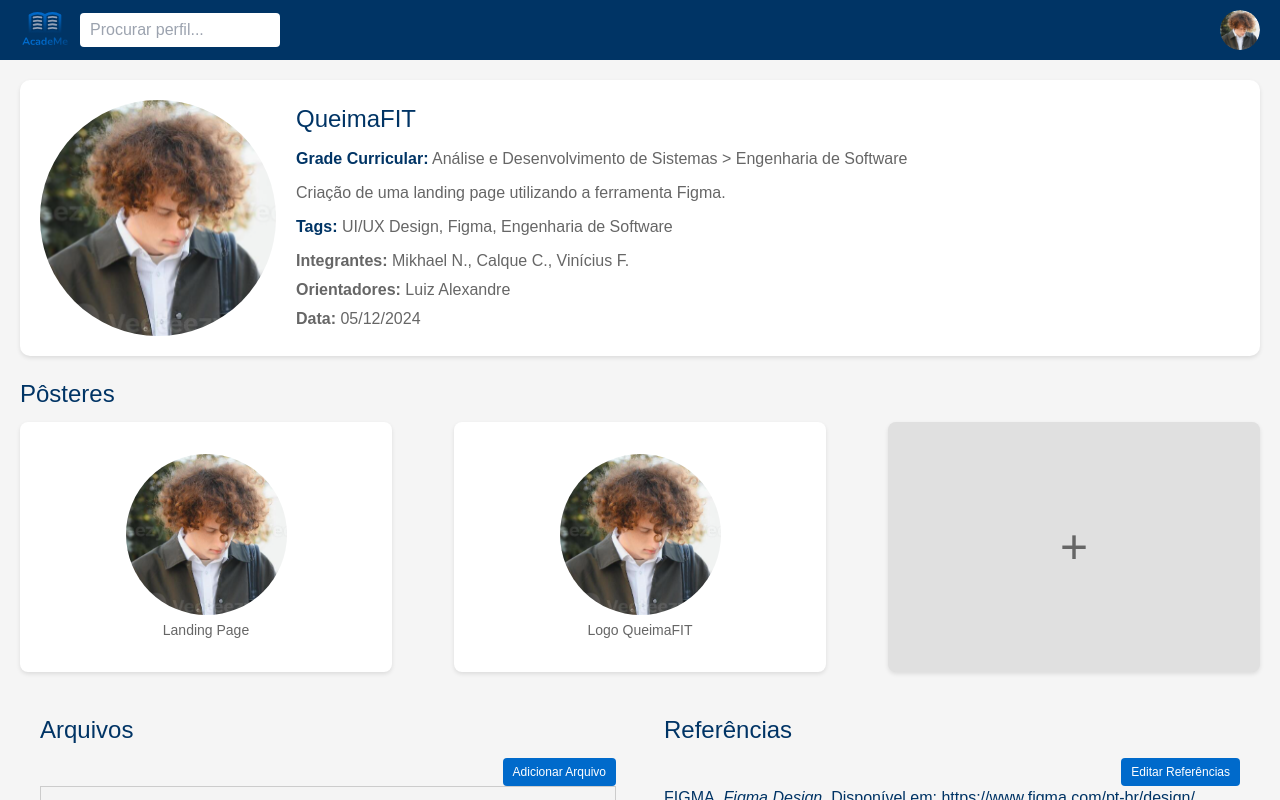
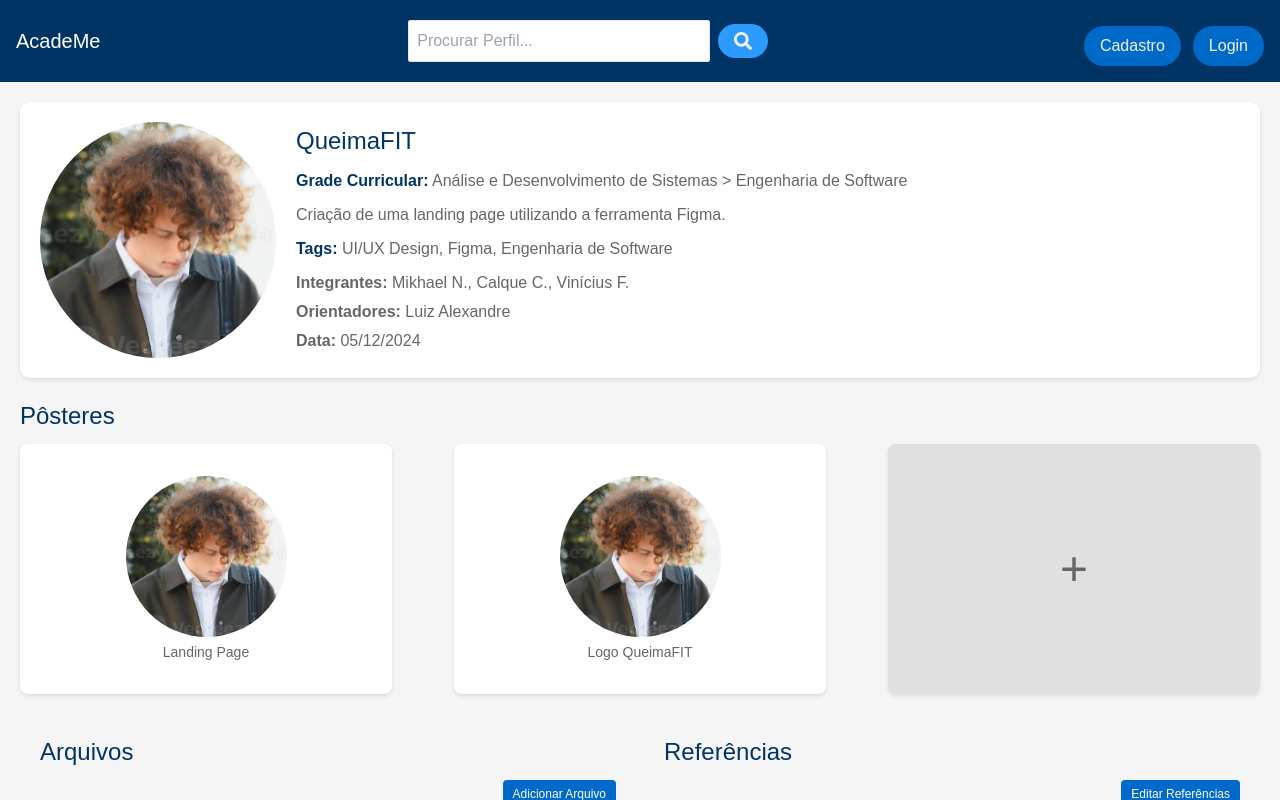
Before and after one commit to lucasmmps/AcadeMe, a React (Create React App) app: page /upload in a window 1280 px wide. Shown: the top 800 px of the page. Built offline with nearby package versions, Linux system fonts and the light colour scheme.

Commit message:
Mudanças em Geral

```diff
--- a/src/components/Navbar.tsx
+++ b/src/components/Navbar.tsx
@@ -1,25 +1,38 @@
 import React from 'react';
-import '../index.css'
-import '../index'
+import { Link } from 'react-router-dom'; // Importando Link do React Router
+import '../index.css';
+import '../index';
 import { TextBar } from './TextBar';
 import { Button } from './Button';
+import { FaSearch } from 'react-icons/fa'; // Importando o ícone de busca
 
 const Navbar: React.FC = () => {
+  const handleSearch = () => {
+    // Lógica para realizar a busca
+    console.log('Buscando...');
+  };
+
   return (
     <nav className="flex justify-between items-center p-4 bg-darkBlue text-white">
-      <div className="text-xl">AcadeMe</div>
+      <Link to="/" className="text-xl">AcadeMe</Link> {/* Link para a página inicial */}
 
-      <TextBar placeholder='Procurar Perfil...' iconRight='search' />
+      <div className="flex items-center"> {/* Contêiner flexível para a barra de pesquisa e o botão */}
+        <TextBar placeholder='Procurar Perfil...' style={{ width: '300px' }} /> {/* Aumentando a largura */}
+        <button
+          onClick={handleSearch}
+          className="ml-2 bg-lightBlue text-softWhite rounded-full px-4 py-2 hover:bg-darkBlue transition duration-300 flex items-center"
+        >
+          <FaSearch className="text-lg" /> {/* Ícone de busca */}
+        </button>
+      </div>
 
-      {/*<input
-        type="text"
-        className="p-2 rounded border-none"
-        placeholder="Procurar perfil..."
-      />*/}
-
-      <div>
-        <Button shape='pill' buttonStyle='light' className="ml-2 px-4 py-2 bg-lightBlue text-softWhite">Cadastro</Button>
-        <Button shape='pill' buttonStyle='light' className="ml-2 px-4 py-2 bg-lightBlue rounded text-softWhite">Login</Button>
+      <div className='button-container flex gap-1'>
+        <Link to="/signup"> {/* Link para a página de Cadastro */}
+          <Button shape='pill' buttonStyle='default' className="ml-2 px-4 py-2 text-softWhite">Cadastro</Button>
+        </Link>
+        <Link to="/login"> {/* Link para a página de Login */}
+          <Button shape='pill' buttonStyle='light' className="ml-2 px-4 py-2 text-softWhite">Login</Button>
+        </Link>
       </div>
     </nav>
   );
--- a/src/components/TextBar.tsx
+++ b/src/components/TextBar.tsx
@@ -10,6 +10,8 @@
   FaSearch as search,
   FaPlus as add,
 } from 'react-icons/fa'; // Importando os ícones com apelidos
+
+
 
 // Mapeando os apelidos dos ícones
 const iconMap = {
@@ -52,6 +54,8 @@
     },
   }
 );
+
+
 
 // Definindo as variantes de estilo para o label usando cva
 const labelVariants = cva(
--- a/src/pages/Home.tsx
+++ b/src/pages/Home.tsx
@@ -74,7 +74,7 @@
                         <h1 className='search-title text-[#006ACB] text-[40px] mb-[44px]'>O que é o AcadeMe?</h1>
                         <p className='about-search text-[#006ACB] text-[26px] mb-[44px]'>
                         Com o AcadeMe o aluno é capaz de destacar toda a
-                        sua trajetória acadêmica trazendo vizibilidade para
+                        sua trajetória acadêmica trazendo visibilidade para
                         todas atividades feitas na faculdade e credibilidade
                         para seus conhecimentos.
                         </p>
--- a/src/pages/Login.tsx
+++ b/src/pages/Login.tsx
@@ -1,13 +1,12 @@
-// Login Page
-
 import { useRef } from 'react';
 import { Button } from '../components/Button';
 import { TextBar } from '../components/TextBar';
 import logo from '../assets/colored-logo.svg';
-import moldure from '../assets/squares-moldure.svg'
+import moldure from '../assets/squares-moldure.svg';
 import './Login.css';
 import { useNavigate } from 'react-router-dom';
 import { Link } from 'react-router-dom';
+
 const Login: React.FC = () => {
     const ref = useRef<HTMLButtonElement | null>(null);
     const navigate = useNavigate();
@@ -16,22 +15,12 @@
       navigate('/Profile');
     };
 
-
-
-    //NÃO TEM BOTÃO ENTÃO VOU USAR O IMPORT DE LINK
-    //const handleGoToSignUp = () => {
-    //  navigate('/SignUp');
-   // };
-
-
-//function Login() {
-  //  const ref = useRef<null | HTMLButtonElement>(null);
-
     return (
         <div className="Login flex h-screen w-screen flex-col items-center justify-start">
             {/** Logo **/}
-
-            <Link to="/" className='text-[#006ACB]'><img src={logo} alt="logo" className="logo mb-8 mt-16" /></Link>
+            <Link to="/" className='text-[#006ACB]'>
+                <img src={logo} alt="logo" className="logo mb-8 mt-16" style={{ width: '150px', height: 'auto' }} />
+            </Link>
             {/** Form **/}
             <div className="Login-form">
                 <form action="" className="w-96 p-4 flex flex-col items-center justify-center gap-4">
--- a/src/pages/Profile.tsx
+++ b/src/pages/Profile.tsx
@@ -62,20 +62,13 @@
                             placeholder="Pesquisar projeto..."
                             className="search-input"
                         />
-                        <div className="filters-group">
-                            <select className="filter-select">
-                                <option>Selecionar Coleção</option>
-                            </select>
-                            <input
-                                type="text"
-                                placeholder="Filtrar por tags..."
-                                className="filter-tags"
-                            />
+                        <div className="filters-group" >
+
                             <button
                                 className="btn btn-add"
                                 onClick={handleGoToUpload} // Redirecionamento para o upload
                             >
-                                +
+                               Adicionar Projeto +
                             </button>
                         </div>
                     </div>
@@ -87,18 +80,21 @@
                             description="Este trabalho apresenta a tecnologia blockchain, que organiza dados em blocos ligados de forma cronológica..."
                             tags={["Blockchain", "Criptografia Assimétrica", "Segurança da Informação"]}
                             date="03/12/2024"
+                            imageUrl={LogoBlockchain}
                         />
                         <ProjectCard
                             title="Vambora Fatec"
                             description="Projeto de aplicativo mobile para agendamento de caronas entre estudantes da Fatec."
                             tags={["Mobile", "Mobilidade Urbana", "Engenharia de Software"]}
                             date="15/10/2024"
+                            imageUrl={LogoVambora}
                         />
                         <ProjectCard
                             title="Rede Neural para Reconhecimento de Caracteres com Backpropagation"
                             description="Desenvolvimento de uma rede neural simples na linguagem Python para reconhecimento de padrões..."
                             tags={["Inteligência Artificial", "Backpropagation"]}
                             date="23/09/2024"
+                            imageUrl={LogoRedeNeural}
                         />
                     </div>
                 </main>
--- a/src/pages/SignUp.tsx
+++ b/src/pages/SignUp.tsx
@@ -1,25 +1,25 @@
-// Sign Up Page
-
 import { useRef } from 'react';
 import { Button } from '../components/Button';
 import { TextBar } from '../components/TextBar';
 import logo from '../assets/white-logo.svg';
-import moldure from '../assets/squares-moldure.svg'
-import { Link } from 'react-router-dom';
+import moldure from '../assets/squares-moldure.svg';
+import { Link, useNavigate } from 'react-router-dom'; // Importando useNavigate
 import './SignUp.css';
+import Profile from './Profile';
+
 const SignUp: React.FC = () => {
     const ref = useRef<HTMLButtonElement | null>(null);
-//function SignUp()
+    const navigate = useNavigate(); // Criando a instância de navigate
 
-    //const ref = useRef<null | HTMLButtonElement>(null);
+    const handleProceed = () => {
+        navigate('/profile'); // Redireciona para a página Profile
+    };
 
     return (
         <div className="SignUp flex h-screen flex-col gap-0 2xl:flex-row 2xl:gap-96">
             {/** Left Banner **/}
             <div className="banner hidden 2xl:flex bg-gradient-to-br from-[#006ACB] to-[#003465] p-16 flex-col justify-center items-center w-[472px] h-screen">
-
                 <Link to="/" className='text-[#006ACB]'><img src={logo} alt="logo" className="banner-logo mb-8" /></Link>
-
                 <p className="banner-text text-[#F0F2F5] text-[26px] leading-relaxed text-center">
                     Você está a um passo da sua revolução acadêmica
                 </p>
@@ -48,7 +48,7 @@
                         </div>
                         <TextBar label="Confirme sua senha" type="password" placeholder="Confirme sua senha" />
                     </div>
-                    <Button ref={ref} size="default" shape="pill" className="p-4 mt-12" > Prosseguir </Button>
+                    <Button onClick={handleProceed} ref={ref} size="default" shape="pill" className="p-4 mt-12"> Prosseguir </Button>
                 </form>
             </div>
 
@@ -62,5 +62,4 @@
     );
 }
 
-
 export default SignUp;
--- a/src/pages/Upload.tsx
+++ b/src/pages/Upload.tsx
@@ -3,40 +3,23 @@
 import bioCaique from '../assets/Imagem bio Caique.svg';
 import bioGui from '../assets/Imagem bio_ fundoGuilherme.svg';
 import studentsMoldure from '../assets/happy-students.svg';
-import logo from '../assets/colored-logo.svg';
+import logo from '../assets/white-logo.svg';
+import { Link } from 'react-router-dom';
+import Navbar from '../components/Navbar'; // Importe o componente Navbar
+
 const handleAddFile = () => {
-    // Lógica para adicionar um arquivo
     alert("Adicionar arquivo");
 };
 
 const handleEditReferences = () => {
-    // Lógica para editar referências
     alert("Editar referências");
 };
-
-
 
 const Upload: React.FC = () => {
   return (
     <div className="upload-container">
-      {/* Header */}
-      <header className="upload-header">
-        <div className="header-left">
-            <img src={logo} alt="Logo AcadeMe" className="logo" />
-             <input
-            type="text"
-            className="search-bar"
-            placeholder="Procurar perfil..."
-            />
-        </div>
-        <div className="header-right">
-            <img src={bioCaique}
-            alt="Foto de Perfil"
-            className="profile-icon"
-            />
-        </div>
-    </header>
-
+      {/* Substitua a barra de cabeçalho pela Navbar */}
+      <Navbar />
       {/* Main Content */}
       <main className="upload-main">
         {/* Project Details */}
```
